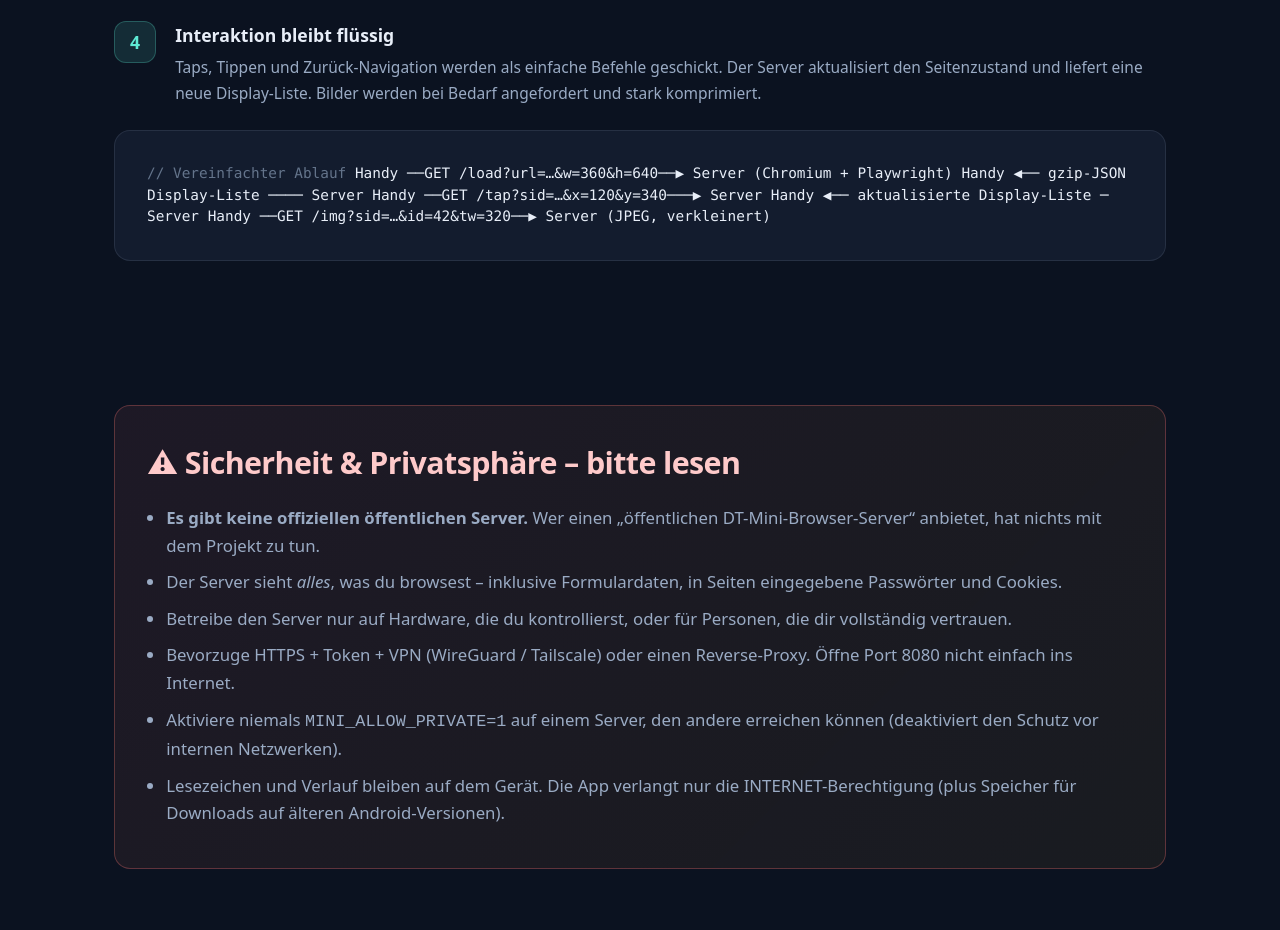
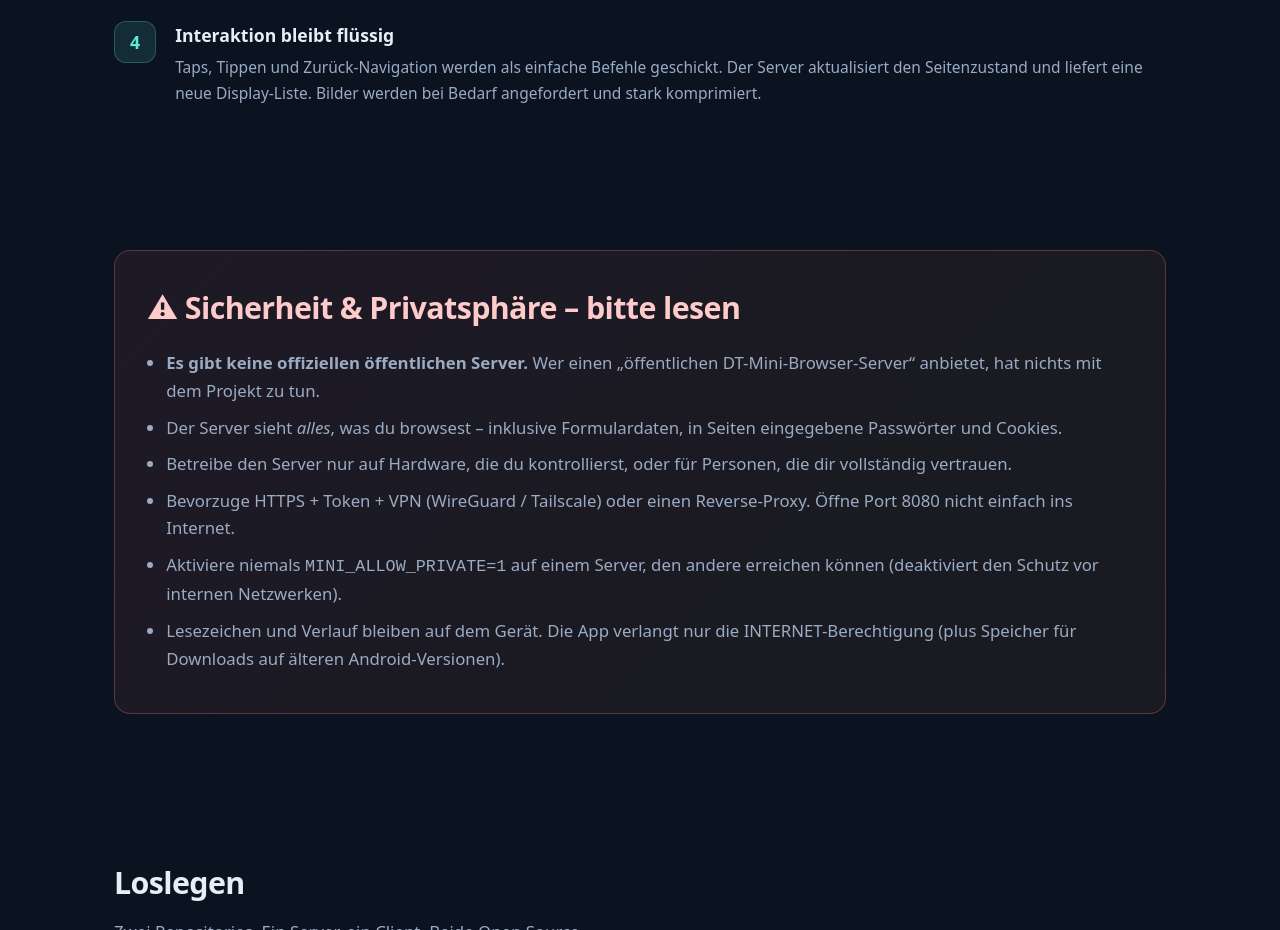
Before and after one commit to danltech/dt-mini-browser-website, a plain HTML site: page de/index.html in a window 1280 px wide. Shown: the part 2783-3713 px from the top of the page. Drawn offline with Linux system fonts and the light colour scheme.

Commit message:
Remove simplified flow diagram from index.html
Removed simplified flow diagram from the HTML.

```diff
--- a/de/index.html
+++ b/de/index.html
@@ -456,15 +456,6 @@
             </div>
           </div>
         </div>
-
-        <div class="arch-box">
-<span class="comment">// Vereinfachter Ablauf</span>
-Handy ──GET /load?url=…&w=360&h=640──▶ Server (Chromium + Playwright)
-Handy ◀── gzip-JSON Display-Liste ──── Server
-Handy ──GET /tap?sid=…&x=120&y=340───▶ Server
-Handy ◀── aktualisierte Display-Liste ─ Server
-Handy ──GET /img?sid=…&id=42&tw=320──▶ Server (JPEG, verkleinert)
-        </div>
       </div>
     </section>
 
```
